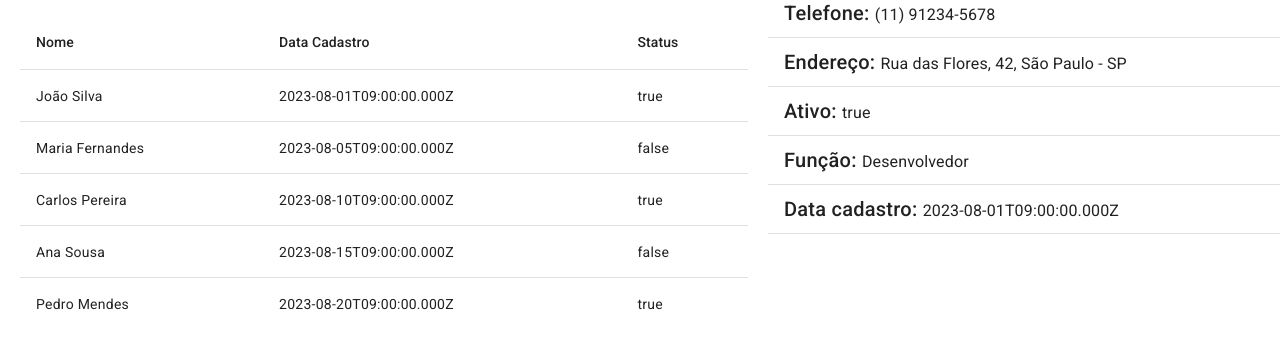
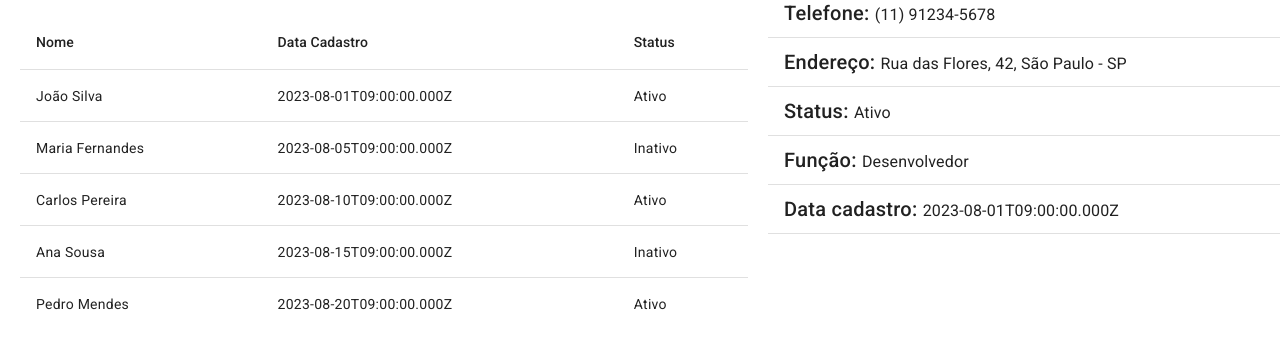
Before and after one commit to immerfallen/CursoAngular-UDEMY, an Angular app in the folder Secao-5-ProjetoFiltroListaUsuarios/FiltroUsuarios/: page / in a window 1280 px wide. Shown: the part 166-514 px from the top of the page. Built offline with nearby package versions, Linux system fonts and the light colour scheme.

Commit message:
criado pipe para status

```diff
--- a/Secao-5-ProjetoFiltroListaUsuarios/FiltroUsuarios/src/app/components/table/table.component.html
+++ b/Secao-5-ProjetoFiltroListaUsuarios/FiltroUsuarios/src/app/components/table/table.component.html
@@ -13,7 +13,7 @@
 
     <ng-container matColumnDef="status">
       <th mat-header-cell *matHeaderCellDef>Status</th>
-      <td mat-cell *matCellDef="let element" class="users-list__item" (click)="onUserSelected(element)">{{ element.ativo }}</td>
+      <td mat-cell *matCellDef="let element" class="users-list__item" (click)="onUserSelected(element)">{{ element.ativo | status }}</td>
     </ng-container>
 
     <tr mat-header-row *matHeaderRowDef="displayedColumns"></tr>
--- a/Secao-5-ProjetoFiltroListaUsuarios/FiltroUsuarios/src/app/components/user-details/user-details.component.html
+++ b/Secao-5-ProjetoFiltroListaUsuarios/FiltroUsuarios/src/app/components/user-details/user-details.component.html
@@ -21,7 +21,7 @@
     </mat-list-item>
     <mat-divider></mat-divider>
     <mat-list-item>
-      <span class="mat-h2">Ativo: </span><span class="mat-h3">{{user.ativo}}</span>
+      <span class="mat-h2">Status: </span><span class="mat-h3">{{user.ativo | status}}</span>
     </mat-list-item>
     <mat-divider></mat-divider>
     <mat-list-item>
--- a/Secao-5-ProjetoFiltroListaUsuarios/FiltroUsuarios/src/app/pipes/pipes.module.ts
+++ b/Secao-5-ProjetoFiltroListaUsuarios/FiltroUsuarios/src/app/pipes/pipes.module.ts
@@ -1,9 +1,10 @@
 import { NgModule } from '@angular/core';
 import { PhonePipe } from './phone.pipe';
 import { AddressPipe } from './address.pipe';
+import { StatusPipe } from './status.pipe';
 
 @NgModule({
-  exports: [PhonePipe, AddressPipe],
-  declarations: [PhonePipe, AddressPipe],
+  exports: [PhonePipe, AddressPipe, StatusPipe],
+  declarations: [PhonePipe, AddressPipe, StatusPipe],
 })
 export class PipesModule {}
--- /dev/null
+++ b/Secao-5-ProjetoFiltroListaUsuarios/FiltroUsuarios/src/app/pipes/status.pipe.ts
@@ -0,0 +1,14 @@
+import { Pipe, PipeTransform } from '@angular/core';
+
+@Pipe({
+  name: 'status'
+})
+export class StatusPipe implements PipeTransform {
+
+  transform(status: boolean): string {
+    if(status)
+      return "Ativo";
+    return "Inativo";
+  }
+
+}
```
